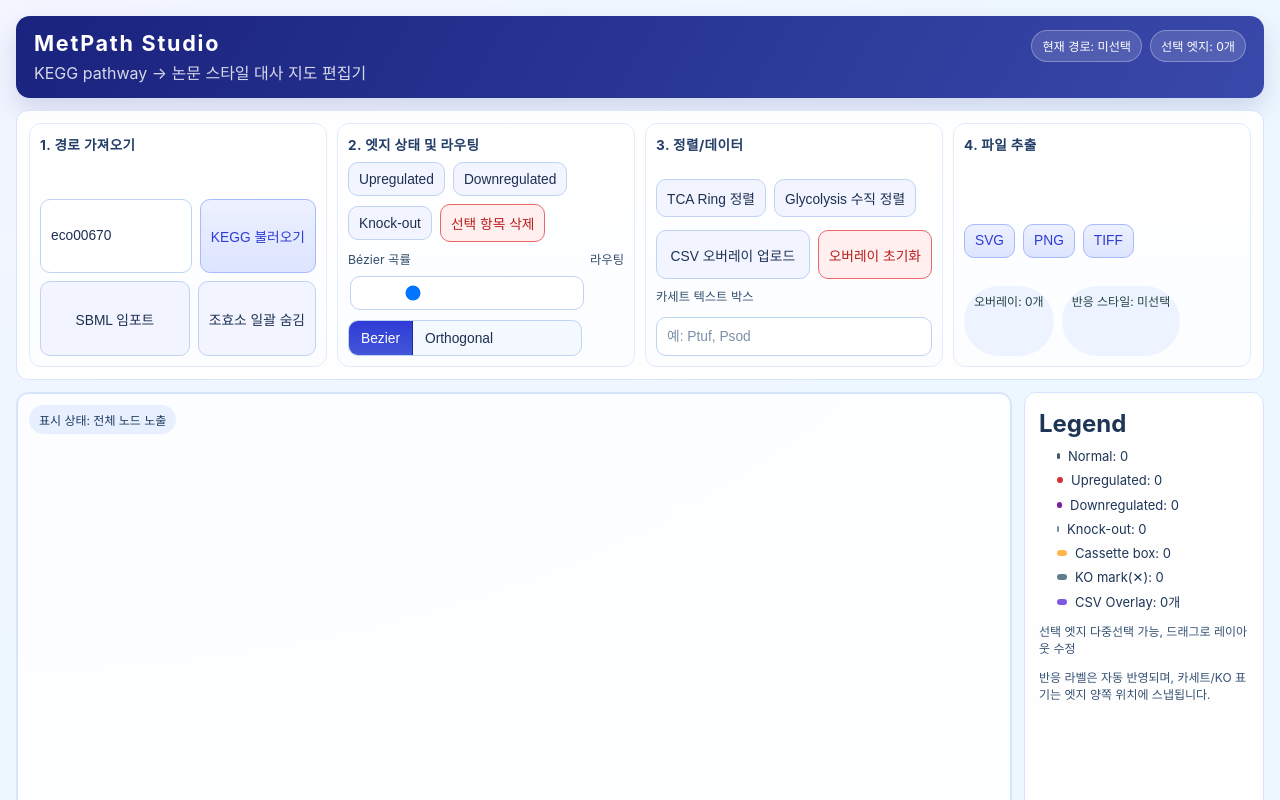
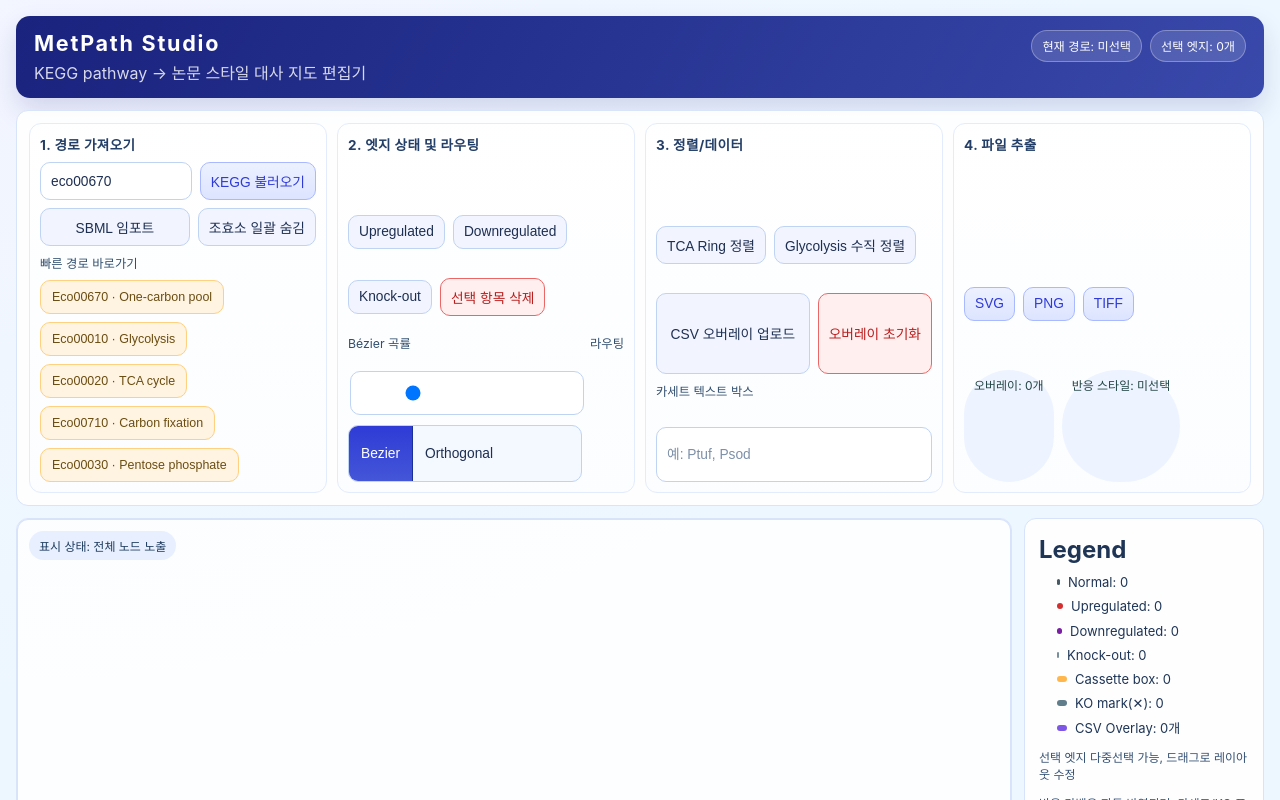
Before and after one commit to jeageon/metpath-studio, a React (Vite) app in the folder frontend/: page / in a window 1280 px wide. Shown: the top 800 px of the page. Built offline with nearby package versions, Linux system fonts and the light colour scheme.

Commit message:
feat(ui): add quick-launch pathway shortcuts

```diff
--- a/frontend/src/App.tsx
+++ b/frontend/src/App.tsx
@@ -32,6 +32,11 @@ interface OverlaySummary {
   max: number;
 }
 
+interface QuickPathway {
+  id: string;
+  label: string;
+}
+
 const STATUS_LABELS: Record<EdgeStatus, LegendConfig> = {
   normal: { label: 'Normal', color: '#455a64', width: 3 },
   upregulated: { label: 'Upregulated', color: '#d32f2f', width: 6 },
@@ -44,6 +49,13 @@ const KO_MARK_NODE_SUFFIX = '_ko_mark';
 const CASSETTE_SUFFIX = '_cassette';
 const ORTHOGONAL_STEP_BASE = 36;
 const VERTICAL_FLOW_GAP = 88;
+const QUICK_PATHWAYS: QuickPathway[] = [
+  { id: 'eco00670', label: 'Eco00670 · One-carbon pool' },
+  { id: 'eco00010', label: 'Eco00010 · Glycolysis' },
+  { id: 'eco00020', label: 'Eco00020 · TCA cycle' },
+  { id: 'eco00710', label: 'Eco00710 · Carbon fixation' },
+  { id: 'eco00030', label: 'Eco00030 · Pentose phosphate' },
+];
 
 type EdgeRoutingMode = 'bezier' | 'orthogonal';
 
@@ -846,12 +858,13 @@ export default function App(): JSX.Element {
     refreshDecorators(core);
   }, [routingMode]);
 
-  const onLoadPathway = async () => {
-    const id = sanitizePathwayId(pathwayIdInput);
+  const onLoadPathwayById = async (rawId: string) => {
+    const id = sanitizePathwayId(rawId);
     if (!id) {
       setError('Pathway ID를 입력해주세요.');
       return;
     }
+    setPathwayIdInput(id);
     setLoading(true);
     setError('');
     try {
@@ -870,6 +883,14 @@ export default function App(): JSX.Element {
     } finally {
       setLoading(false);
     }
+  };
+
+  const onLoadPathway = async () => {
+    await onLoadPathwayById(pathwayIdInput);
+  };
+
+  const onLoadQuickPathway = (pathwayId: string) => {
+    void onLoadPathwayById(pathwayId);
   };
 
   const onLoadSbml = async (event: ChangeEvent<HTMLInputElement>) => {
@@ -899,6 +920,7 @@ export default function App(): JSX.Element {
       setLoading(false);
     }
   };
+
 
   const onUploadCsv = (event: ChangeEvent<HTMLInputElement>) => {
     const file = event.target.files?.[0];
@@ -1150,6 +1172,19 @@ export default function App(): JSX.Element {
               {hideCofactors ? '조효소 숨김 취소' : '조효소 일괄 숨김'}
             </button>
           </div>
+          <label className="control-label">빠른 경로 바로가기</label>
+          <div className="quick-links">
+            {QUICK_PATHWAYS.map((pathwayEntry) => (
+              <button
+                key={pathwayEntry.id}
+                className="quick-link"
+                onClick={() => onLoadQuickPathway(pathwayEntry.id)}
+                disabled={loading}
+              >
+                {pathwayEntry.label}
+              </button>
+            ))}
+          </div>
         </div>
 
         <div className="control-section">
--- a/frontend/src/styles.css
+++ b/frontend/src/styles.css
@@ -239,6 +239,30 @@ button.active,
   padding: 6px 10px;
 }
 
+.quick-links {
+  display: flex;
+  flex-wrap: wrap;
+  gap: 8px;
+}
+
+.quick-link {
+  background: #fff4e1;
+  border-color: #ffd080;
+  color: #6b4d12;
+  padding: 7px 11px;
+  font-size: 0.78rem;
+  white-space: nowrap;
+}
+
+.quick-link:hover:not(:disabled) {
+  background: #ffe4a8;
+  border-color: #ffc255;
+}
+
+.quick-link:disabled {
+  opacity: 0.55;
+}
+
 .canvas-wrap {
   display: grid;
   grid-template-columns: 1fr 240px;
```
